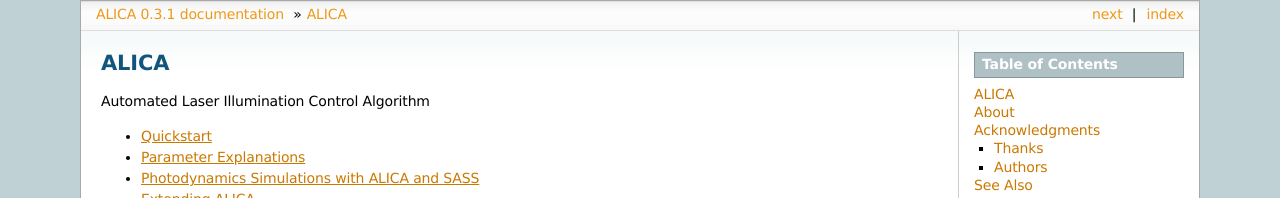
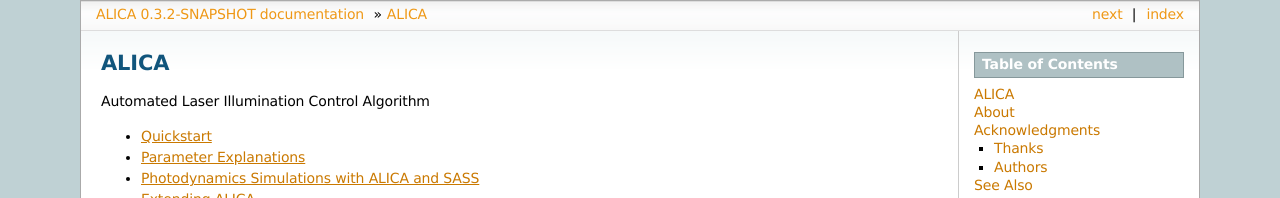
Before and after one commit to LEB-EPFL/ALICA, a Sphinx documentation site: the page built from docs/source/index.rst, in a window 1280 px wide and 900 px high. Shown: the top 198 px of the window. Built offline with Sphinx 7.4.7, drawn with Linux system fonts in a browser that asks for light colours; pages that are not in the unit, such as notebooks, are missing from menus; some of the changed text lies outside the part shown.

```diff
--- a/docs/source/conf.py
+++ b/docs/source/conf.py
@@ -60,9 +60,9 @@ author = 'Marcel Stefko, Kyle M. Douglass'
 # built documents.
 #
 # The short X.Y version.
-version = '0.3.1'
+version = '0.3.2-SNAPSHOT'
 # The full version, including alpha/beta/rc tags.
-release = '0.3.1'
+release = '0.3.2-SNAPSHOT'
 
 # The language for content autogenerated by Sphinx. Refer to documentation
 # for a list of supported languages.
--- a/pom.xml
+++ b/pom.xml
@@ -3,14 +3,14 @@
     <modelVersion>4.0.0</modelVersion>
     <groupId>ch.epfl.leb</groupId>
     <artifactId>ALICA_</artifactId>
-    <version>0.3.1</version>
+    <version>0.3.2-SNAPSHOT</version>
     <packaging>jar</packaging>
 
     <properties>
         <project.build.sourceEncoding>UTF-8</project.build.sourceEncoding>
         <maven.compiler.source>1.8</maven.compiler.source>
         <maven.compiler.target>1.8</maven.compiler.target>
-	<ij.version>1.51g</ij.version>
+	<ij.version>1.51s</ij.version>
 	<scijava-common.version>2.46.0</scijava-common.version>
 	<guava.version>17.0</guava.version>
 	<junit.version>4.12</junit.version>
```
Also changed, not shown: CHANGELOG.md (+4 -0 lines).
